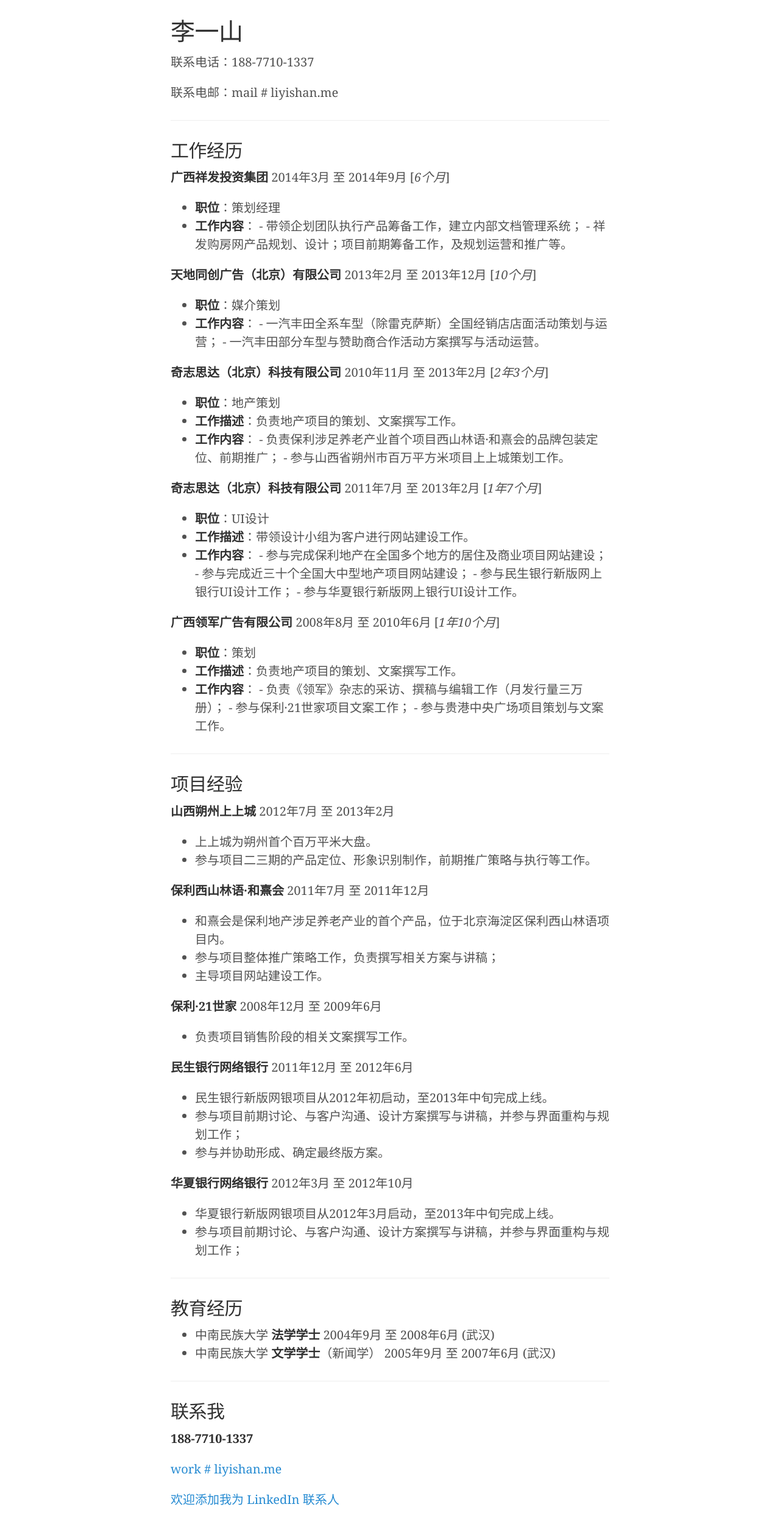
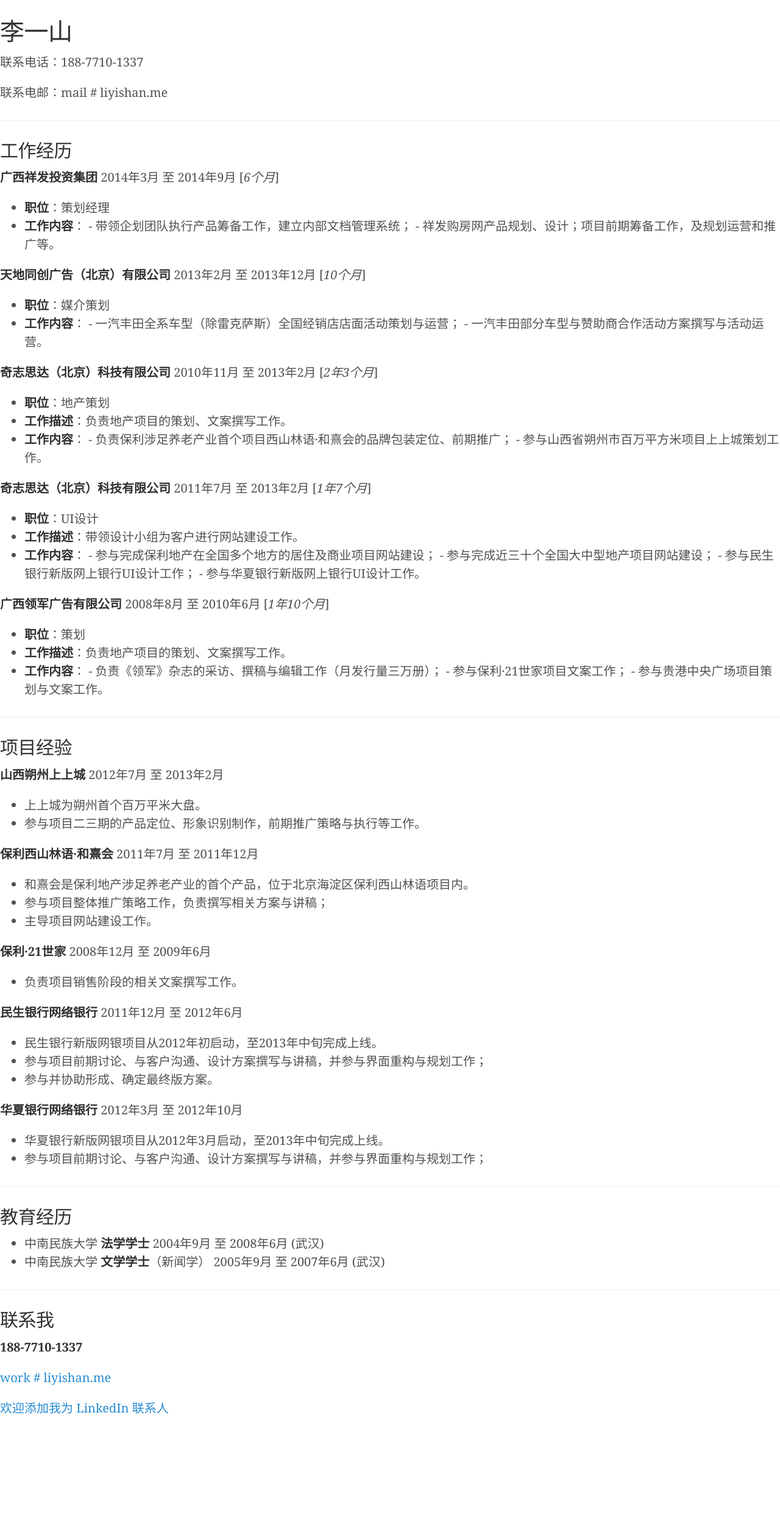
Before and after one commit to yishan/lysh, a Jekyll site: the page built from resume.md, in a window 1280 px wide. Shown: the whole page at 61% size. Built offline with Jekyll 4.4.1, drawn with Linux system fonts in a browser that asks for light colours; Markdown is read by kramdown in place of the engine named in the settings; after the commit the page ends 2405 px from its top, so only the background shows below that.

Commit message:
fix error

```diff
--- a/_layouts/resume.html
+++ b/_layouts/resume.html
@@ -4,7 +4,7 @@
   {% include head.html %}
 
   <body>
-    <div class="container content">
+    <div class="page">
         {{ content }}
     </div>
   </body>
```
